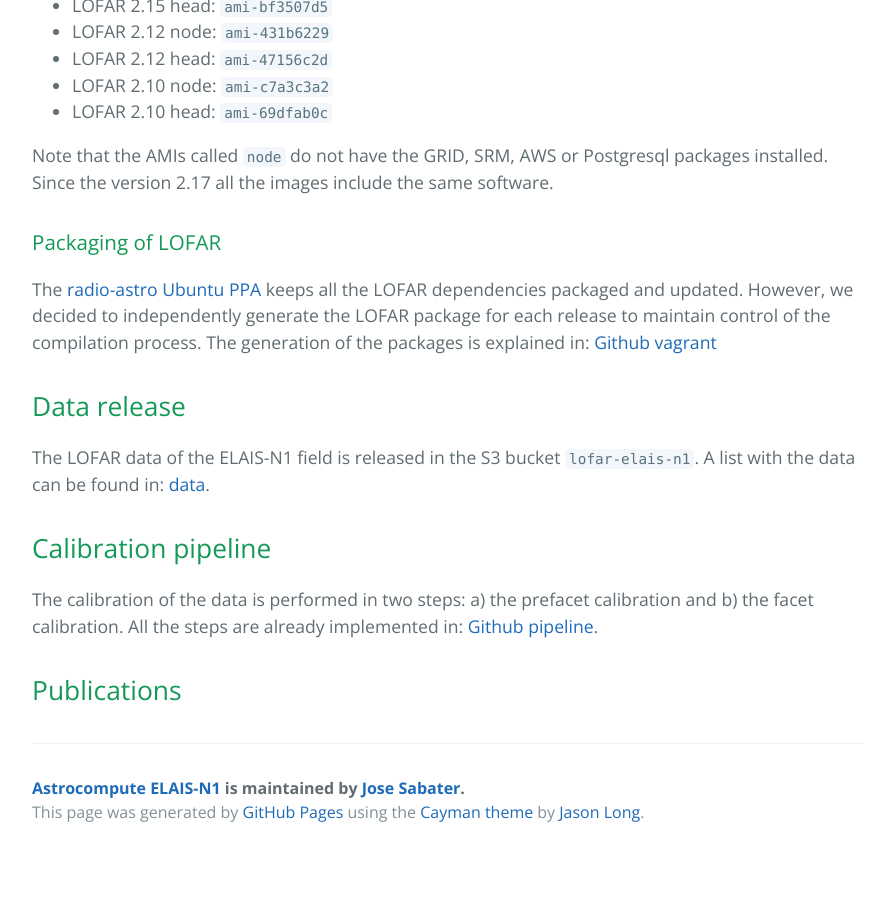
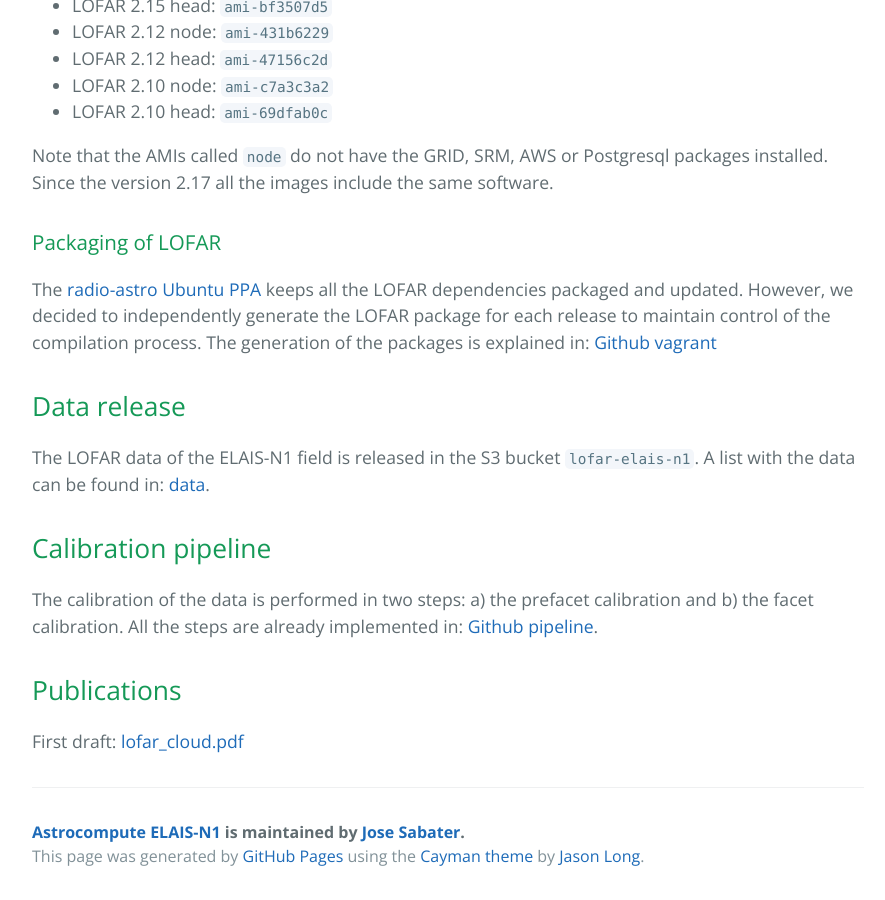
Before and after one commit to nudomarinero/Astrocompute-ELAIS-N1, a Jekyll site: the page built from index.md, in a window 1280 px wide and 900 px high, scrolled down 1403 px. Shown: the whole window, without its empty margins (192-1077 px from the left). Built offline with Jekyll 4.4.1, drawn with Linux system fonts in a browser that asks for light colours; before the commit the page ends 2259 px from its top, so only the background shows below that.

Commit message:
Draft of publication

```diff
--- a/index.md
+++ b/index.md
@@ -55,3 +55,4 @@ The LOFAR data of the ELAIS-N1 field is released in the S3 bucket `lofar-elais-n
 The calibration of the data is performed in two steps: a) the prefacet calibration and b) the facet calibration. All the steps are already implemented in: [Github pipeline](https://github.com/nudomarinero/Astrocompute-ELAIS-N1/tree/master/pipeline).
 
 ## Publications
+First draft: [lofar_cloud.pdf](http://www.roe.ac.uk/~jsm/lofar/lofar_cloud.pdf)
```
